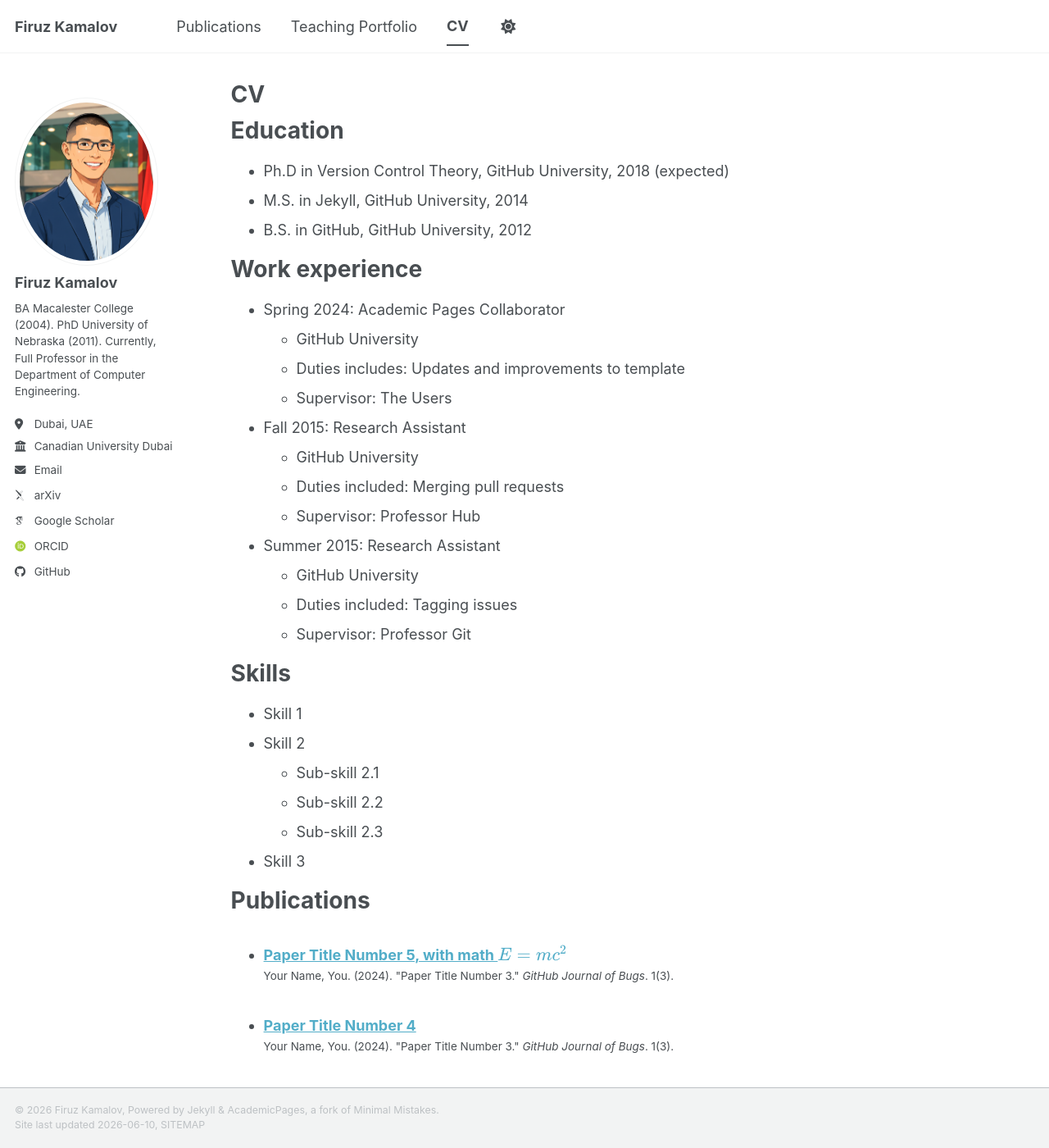
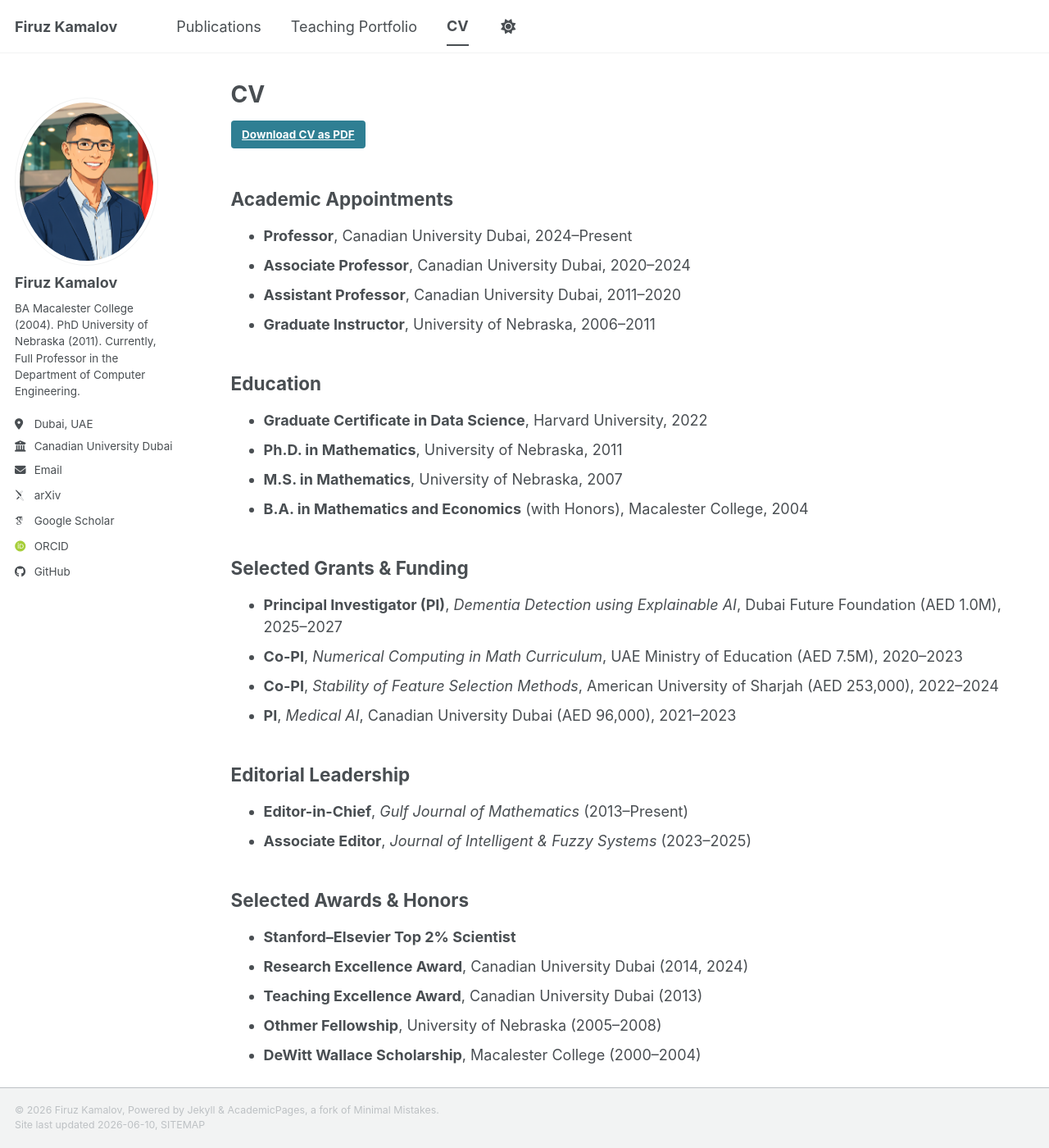
Before and after one commit to firuz-kamalov/firuz-kamalov.github.io, a Jekyll site: the page built from _pages/cv.md, in a window 1280 px wide and 1400 px high. Shown: the whole window at 82% size. Built offline with Jekyll 4.4.1, drawn with Linux system fonts in a browser that asks for light colours; some web fonts are replaced; a script bundle is joined from its source files by our own code; library files that are not in the unit come from our copies; some of the changed text lies outside the part shown.

Commit message:
Update cv.md

```diff
--- a/_pages/cv.md
+++ b/_pages/cv.md
@@ -9,56 +9,33 @@ redirect_from:
 
 {% include base_path %}
 
-Education
-======
-* Ph.D in Version Control Theory, GitHub University, 2018 (expected)
-* M.S. in Jekyll, GitHub University, 2014
-* B.S. in GitHub, GitHub University, 2012
+<a href="{{ base_path }}/files/cv2026.pdf" class="btn btn--info" target="_blank">Download CV as PDF</a>
 
-Work experience
-======
-* Spring 2024: Academic Pages Collaborator
-  * GitHub University
-  * Duties includes: Updates and improvements to template
-  * Supervisor: The Users
+## Academic Appointments
+* **Professor**, Canadian University Dubai, 2024–Present
+* **Associate Professor**, Canadian University Dubai, 2020–2024
+* **Assistant Professor**, Canadian University Dubai, 2011–2020
+* **Graduate Instructor**, University of Nebraska, 2006–2011
 
-* Fall 2015: Research Assistant
-  * GitHub University
-  * Duties included: Merging pull requests
-  * Supervisor: Professor Hub
+## Education
+* **Graduate Certificate in Data Science**, Harvard University, 2022
+* **Ph.D. in Mathematics**, University of Nebraska, 2011
+* **M.S. in Mathematics**, University of Nebraska, 2007
+* **B.A. in Mathematics and Economics** (with Honors), Macalester College, 2004
 
-* Summer 2015: Research Assistant
-  * GitHub University
-  * Duties included: Tagging issues
-  * Supervisor: Professor Git
+## Selected Grants & Funding
+* **Principal Investigator (PI)**, *Dementia Detection using Explainable AI*, Dubai Future Foundation (AED 1.0M), 2025–2027
+* **Co-PI**, *Numerical Computing in Math Curriculum*, UAE Ministry of Education (AED 7.5M), 2020–2023
+* **Co-PI**, *Stability of Feature Selection Methods*, American University of Sharjah (AED 253,000), 2022–2024
+* **PI**, *Medical AI*, Canadian University Dubai (AED 96,000), 2021–2023
 
-Skills
-======
-* Skill 1
-* Skill 2
-  * Sub-skill 2.1
-  * Sub-skill 2.2
-  * Sub-skill 2.3
-* Skill 3
+## Editorial Leadership
+* **Editor-in-Chief**, *Gulf Journal of Mathematics* (2013–Present)
+* **Associate Editor**, *Journal of Intelligent & Fuzzy Systems* (2023–2025)
 
-Publications
-======
-  <ul>{% for post in site.publications reversed %}
-    {% include archive-single-cv.html %}
-  {% endfor %}</ul>
-
-Talks
-======
-  <ul>{% for post in site.talks reversed %}
-    {% include archive-single-talk-cv.html  %}
-  {% endfor %}</ul>
-
-Teaching
-======
-  <ul>{% for post in site.teaching reversed %}
-    {% include archive-single-cv.html %}
-  {% endfor %}</ul>
-
-Service and leadership
-======
-* Currently signed in to 43 different slack teams
+## Selected Awards & Honors
+* **Stanford–Elsevier Top 2% Scientist**
+* **Research Excellence Award**, Canadian University Dubai (2014, 2024)
+* **Teaching Excellence Award**, Canadian University Dubai (2013)
+* **Othmer Fellowship**, University of Nebraska (2005–2008)
+* **DeWitt Wallace Scholarship**, Macalester College (2000–2004)
```
